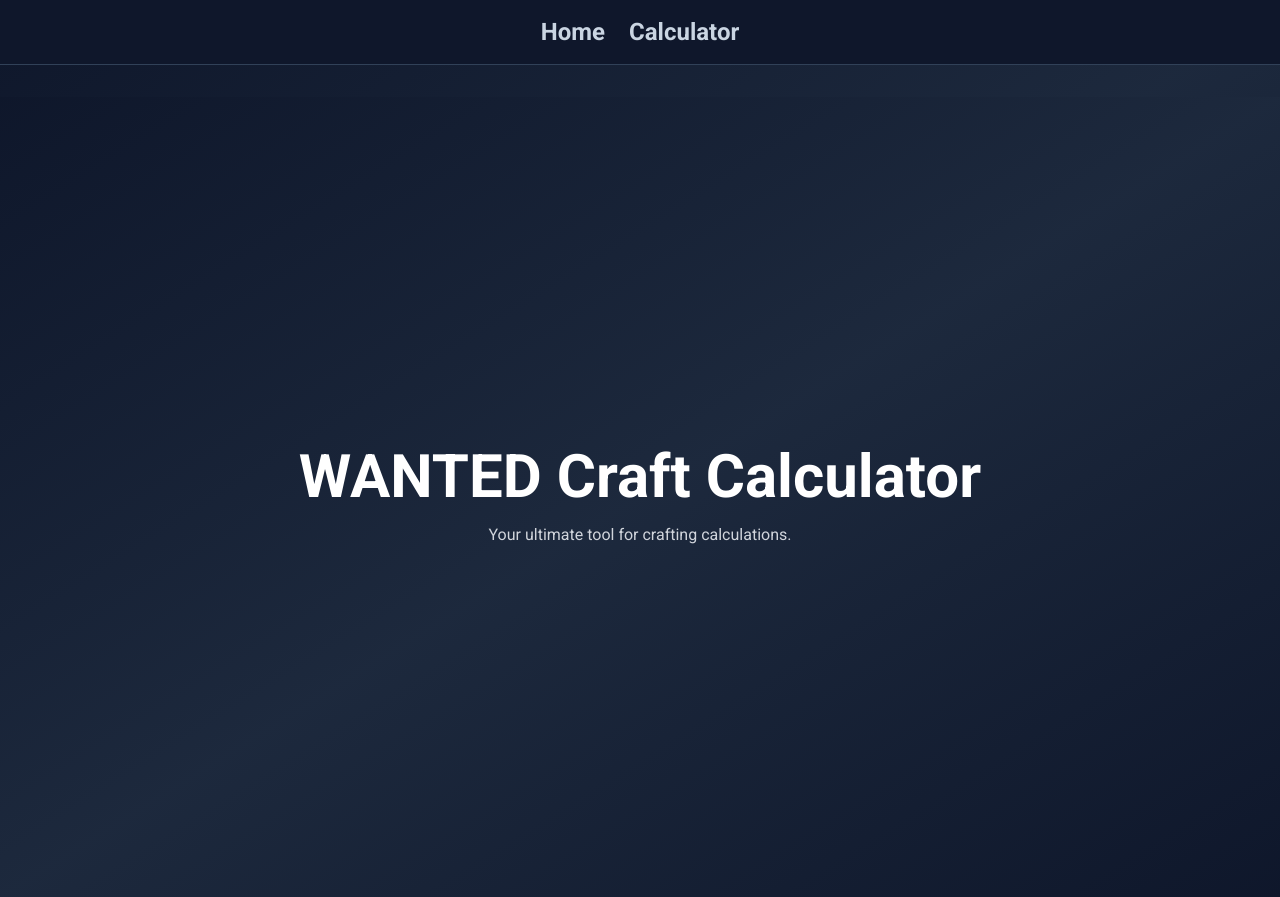
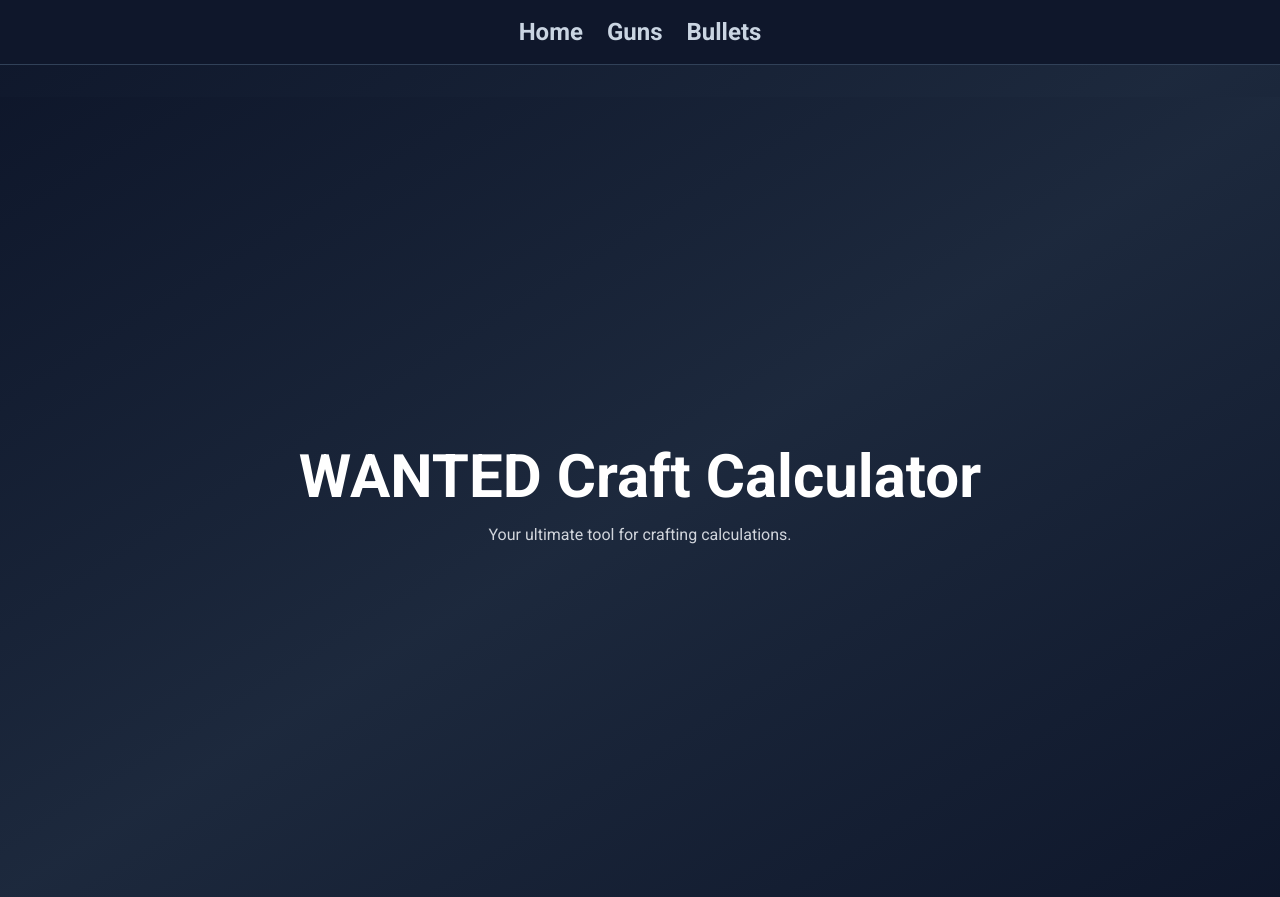
Before and after one commit to AndrewMoisa/CraftCalculator, a React (Vite) app: page / in a window 1280 px wide. Built offline with nearby package versions, Linux system fonts and the light colour scheme.

Commit message:
feat: add bullets route and update navigation
- Add /bullets route to application
- Import and configure BulletsCalculator component
- Rename 'Calculator' nav link to 'Guns' for clarity
- Add 'Bullets' nav link for ammunition calculator

```diff
--- a/src/App.jsx
+++ b/src/App.jsx
@@ -2,6 +2,7 @@ import { BrowserRouter, Routes, Route } from 'react-router-dom';
 import Home from './pages/Home.jsx';
 import Navbar from './components/Navbar.jsx';
 import Calculator from './pages/Calculator.jsx';
+import BulletsCalculator from './pages/BulletsCalculator.jsx';
 
 function App() {
   return (
@@ -11,6 +12,7 @@ function App() {
         <Routes>
           <Route path="/" element={<Home />} />
           <Route path="/calculator" element={<Calculator />} />
+          <Route path="/bullets" element={<BulletsCalculator />} />
         </Routes>
       </div>
     </BrowserRouter>
--- a/src/components/Navbar.jsx
+++ b/src/components/Navbar.jsx
@@ -16,7 +16,13 @@ function Navbar() {
               to="/calculator"
               className="text-slate-300 hover:text-white transition-colors"
             >
-              Calculator
+              Guns
+            </Link>
+            <Link
+              to="/bullets"
+              className="text-slate-300 hover:text-white transition-colors"
+            >
+              Bullets
             </Link>
           </div>
         </div>
```
